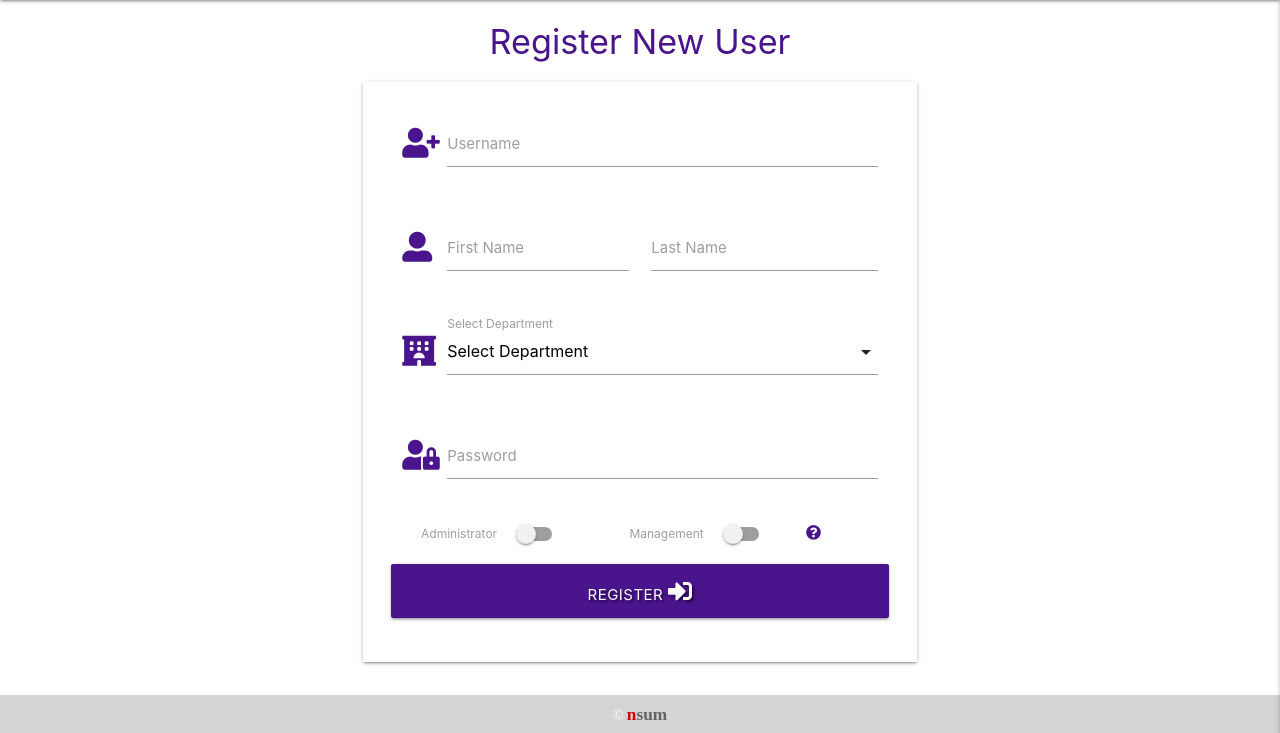
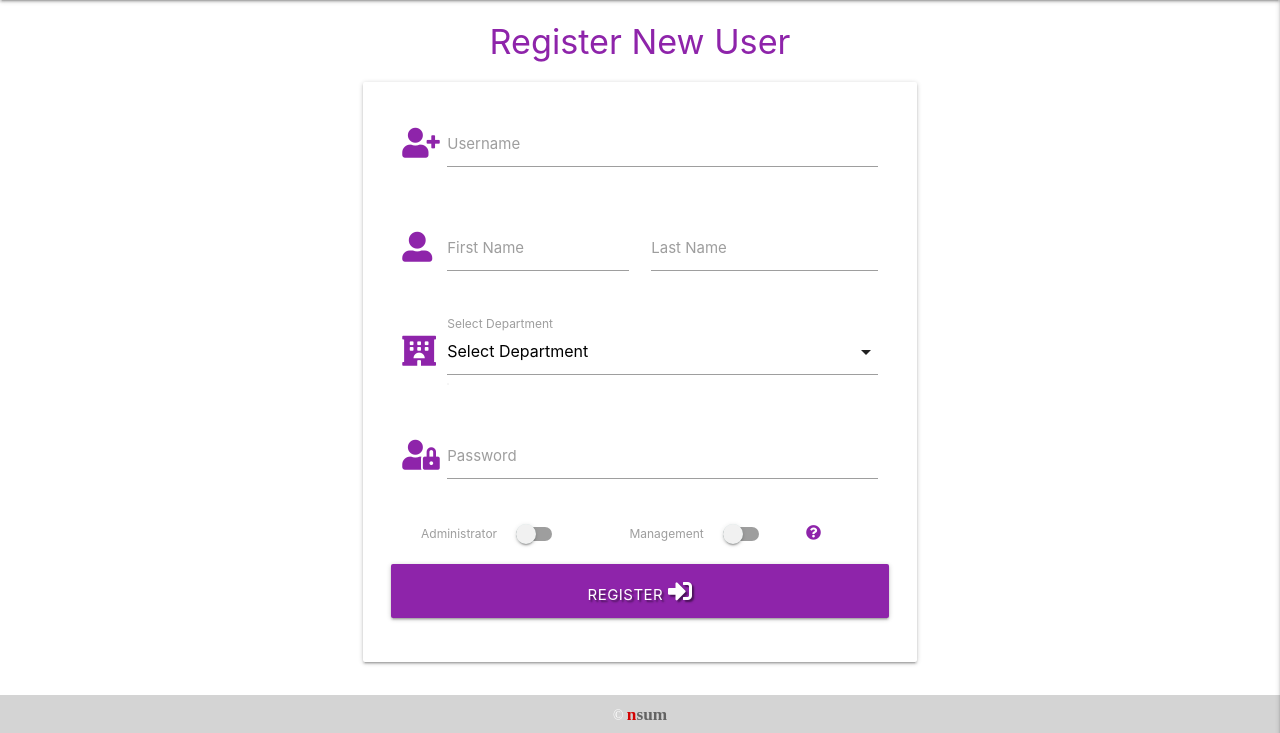
Before and after one commit to nsum/ms3-hotel-task-manager, a Flask app: page /register in a window 1280 px wide. Shown: the part 67-800 px from the top of the page. Run offline with Flask 2, Linux system fonts and the light colour scheme; data that the repository does not hold is empty; some libraries are stand-ins or nearby versions.

Commit message:
Style all buttons with effects and few slight style changes

```diff
--- a/templates/all_tasks.html
+++ b/templates/all_tasks.html
@@ -12,8 +12,8 @@
                         <div class="collapsible-header white-text text-shadow purple darken-1">
                             <div class="col s3">
                                 <i class="fas fa-caret-down"></i>
-                                <a href="" class="btn-small accent-4 green">Done</a>
-                                <a href="" class="btn-small blue">Edit</a>
+                                <a href="" class="btn-small waves-effect waves-light accent-4 green">Done</a>
+                                <a href="" class="btn-small waves-effect waves-light blue">Edit</a>
                             </div>
                             <div class="col s9">
                                 <strong>
--- a/templates/base.html
+++ b/templates/base.html
@@ -20,7 +20,7 @@
         <nav class="nav-extended text-shadow purple darken-1">
             <!-- top navbar -->
             <div class="nav-wrapper">
-                <a href="#!" class="logo">
+                <a href="{{ url_for('home') }}" class="logo">
                     CIH Task Manager
                     {% if session.department %}
                         - {{ session.department.capitalize() }}
--- a/templates/control_panel.html
+++ b/templates/control_panel.html
@@ -1,6 +1,6 @@
 {% extends "base.html" %}
 {% block content %}
-    <a href="{{ url_for('register') }}" class="btn purple lighten-1">Register New User</a>
-    <a href="{{ url_for('add_dept_task') }}" class="btn purple lighten-1">Add New Task</a>
-    <a href="{{ url_for('all_tasks') }}" class="btn purple lighten-1">See All Tasks by Departments</a>
+    <a href="{{ url_for('register') }}" class="btn waves-effect waves-light purple lighten-1">Register New User</a>
+    <a href="{{ url_for('add_dept_task') }}" class="btn waves-effect waves-light purple lighten-1">Add New Task</a>
+    <a href="{{ url_for('all_tasks') }}" class="btn waves-effect waves-light purple lighten-1">See All Tasks by Departments</a>
 {% endblock %}
--- a/templates/login.html
+++ b/templates/login.html
@@ -26,7 +26,7 @@
                 </div>
                 <!-- login -->
                 <div class="row">
-                    <button type="submit" class="col s12 btn-large purple darken-1 text-shadow">
+                    <button type="submit" class="col waves-effect waves-light s12 btn-large purple darken-1 text-shadow">
                         Log In <i class="fas fa-sign-in-alt"></i>
                     </button>
                 </div>
--- a/templates/profile.html
+++ b/templates/profile.html
@@ -14,8 +14,8 @@
                             <div class="collapsible-header white-text text-shadow purple darken-1">
                                 <div class="col s3">
                                     <i class="fas fa-caret-down"></i>
-                                    <a href="" class="btn-small accent-4 green">Done</a>
-                                    <a href="" class="btn-small blue">Edit</a>
+                                    <a href="" class="btn-small waves-effect waves-light accent-4 green">Done</a>
+                                    <a href="" class="btn-small waves-effect waves-light blue">Edit</a>
                                 </div>
                                 <div class="col s9">
                                     <strong>{{ task.task_name.capitalize() }}</strong>
--- a/templates/register.html
+++ b/templates/register.html
@@ -1,7 +1,7 @@
 {% extends "base.html" %}
 {% block content %}
 
-    <h4 class="center-align purple-text text-darken-4">Register New User</h4>
+    <h4 class="center-align purple-text text-darken-1">Register New User</h4>
 
     <div class="row">
         <form class="col s12 m6 offset-m3" method="POST" action="{{ url_for('register') }}">
@@ -9,7 +9,7 @@
                 <!-- username -->
                 <div class="row">
                     <div class="input-field col s12">
-                        <i class="fas fa-user-plus prefix purple-text text-darken-4"></i>
+                        <i class="fas fa-user-plus prefix purple-text text-darken-1"></i>
                         <input id="username" name="username" type="text" minlength="5" maxlength="15"
                             pattern="^[a-zA-Z0-9]{5,15}$" class="validate" required>
                         <label for="username">Username</label>
@@ -18,7 +18,7 @@
                 <!-- First & last name -->
                 <div class="row">
                     <div class="input-field col s12 m6">
-                        <i class="fas fa-user-alt prefix purple-text text-darken-4"></i>
+                        <i class="fas fa-user-alt prefix purple-text text-darken-1"></i>
                         <input id="first_name" name="first_name" type="text" minlength="3" maxlength="20"
                             pattern="^[a-zA-Z]{3,20}$" class="validate" required>
                         <label for="first_name">First Name</label>
@@ -32,7 +32,7 @@
                 <!-- Department dropdown -->
                 <div class="row">
                     <div class="input-field col s12">
-                        <i class="prefix fas fa-hotel purple-text text-darken-4"></i>
+                        <i class="prefix fas fa-hotel purple-text text-darken-1"></i>
                         <select id="department" name="department" class="validate" required>
                             <option value="" disabled selected>Select Department</option>
                             {% for department in departments if department.department_name != "shared" %}
@@ -45,7 +45,7 @@
                 <!-- passowrd -->
                 <div class="row">
                     <div class="input-field col s12">
-                        <i class="fas fa-user-lock prefix purple-text text-darken-4"></i>
+                        <i class="fas fa-user-lock prefix purple-text text-darken-1"></i>
                         <input id="password" name="password" type="password" minlength="5" maxlength="15"
                             pattern="^[a-zA-Z0-9]{5,15}$" class="validate" required>
                         <label for="password">Password</label>
@@ -53,7 +53,7 @@
                 </div>
                 <!-- Switch -->
                 <div class="row">
-                    <i class="fas fa-question-circle prefix purple-text text-darken-4 tooltipped" data-position="right"
+                    <i class="fas fa-question-circle prefix purple-text text-darken-1 hoverable tooltipped" data-position="right"
                     data-tooltip="Admin & Mgmt can see & edit all tasks. Admin can add new users"></i>
                     <span class="switch center-align col s5">
                         <label for="admin">
@@ -73,7 +73,7 @@
                 <!-- / TESTING ADDITIONAL USER KEYS -->
                 <!-- register button -->
                 <div class="row">
-                    <button type="submit" class="col s12 btn-large purple darken-4 text-shadow">
+                    <button type="submit" class="col hoverable waves-effect waves-light s12 btn-large purple darken-1 text-shadow">
                         Register <i class="fas fa-sign-in-alt"></i>
                     </button>
                 </div>
```
Also changed, not shown: templates/tasks.html (+4 -4 lines).
